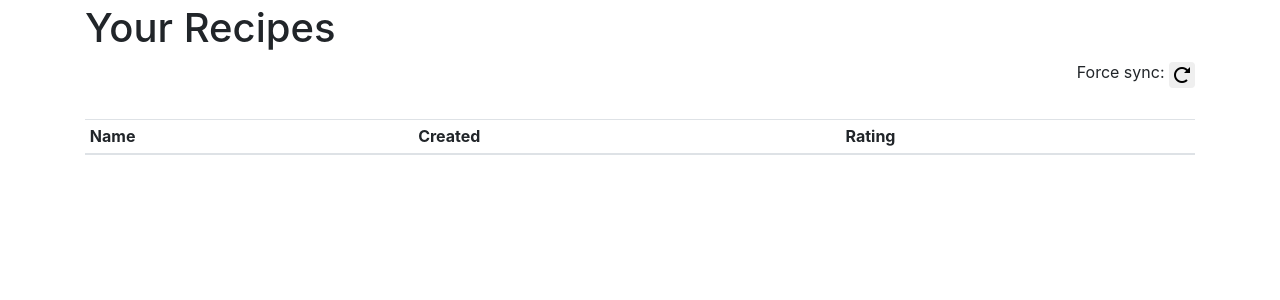
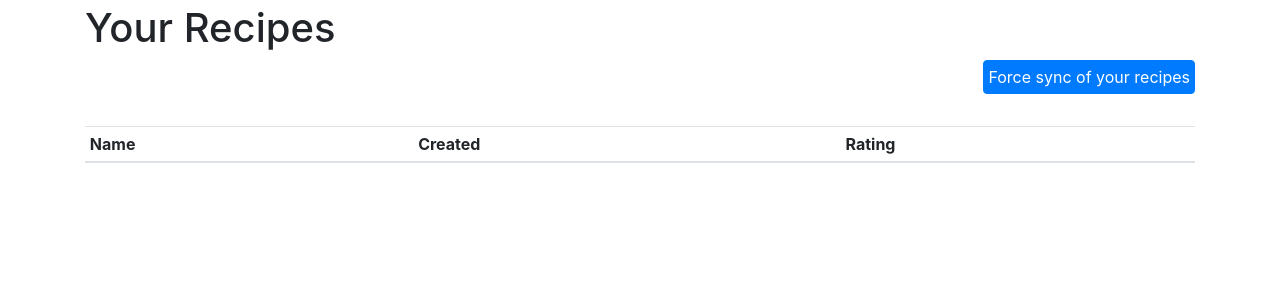
Before and after one commit to grschafer/paprika-sync, a Django app: page /recipes in a window 1280 px wide. Shown: the part 56-356 px from the top of the page. Run offline with Django 3.2, Linux system fonts and the light colour scheme; a user stored in the database is signed in; tables that the repository leaves empty hold one stand-in row (values such as "Sample post"); lists and menus that the app fills with data are empty; some libraries are stand-ins or nearby versions.

Commit message:
Make force sync a button w/ clear label

```diff
--- a/paprika_sync/templates/core/recipe_list.html
+++ b/paprika_sync/templates/core/recipe_list.html
@@ -7,9 +7,7 @@
 
 <form method="post" class="request-sync" action="{% url 'core:request-account-sync' %}">
     {% csrf_token %}
-    <p>Force sync:
-        <button type="submit" class="btn nav-link oi oi-reload" title="request sync of recipes"></button>
-    </p>
+    <p><button type="submit" class="btn btn-primary" title="request sync of recipes">Force sync of your recipes</button></p>
 </form>
 
 <section class="table-responsive recipe-list">
```
